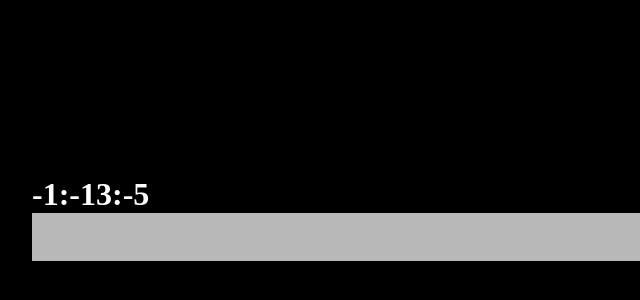
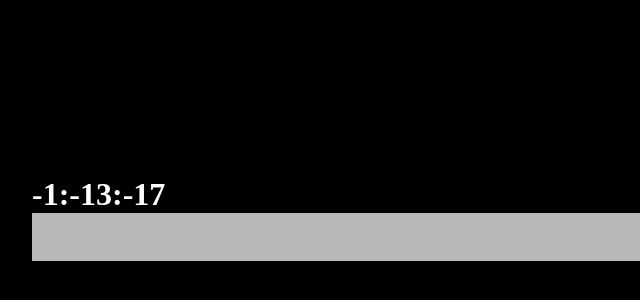
Before and after one commit to selareid/timer_bar, a plain HTML site: page src/index.html in a window 1280 px wide. Shown: the part 64-364 px from the top of the page, 168-808 px from the left. Drawn offline with Linux system fonts and the light colour scheme.

Commit message:
Fixed bug where timer seconds always 0 on refresh

```diff
--- a/src/index.html
+++ b/src/index.html
@@ -128,9 +128,10 @@
 
 
         let start_time = new Date()
-        start_time.setHours(5,0)
+        start_time.setHours(5,0,0,0)
         let end_time = new Date()
-        end_time.setHours(21,15)
+        end_time.setHours(21,15,0,0)
+
         updateTime(start_time, end_time)
         setInterval(() => updateTime(start_time, end_time), UPDATE_DELAY);
 
```
